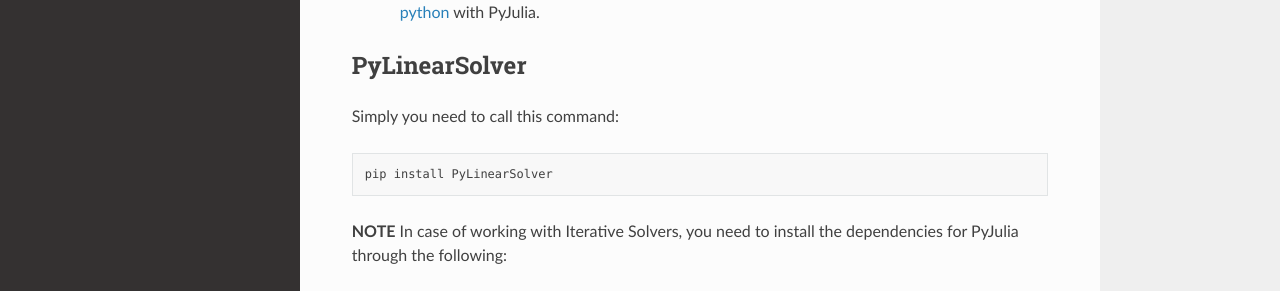
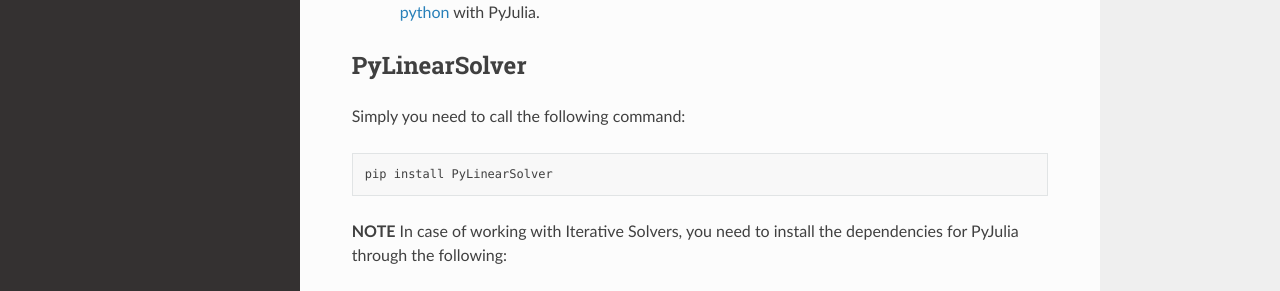
Before and after one commit to AhmedMagdyHendawy/PyLinearSolver, a Sphinx documentation site: the page built from docs/source/Installation.rst, in a window 1280 px wide and 923 px high. Shown: the part 383-674 px from the top of the window. Built offline with Sphinx 7.4.7 and the Read the Docs theme 2.0.0, drawn with Linux system fonts in a browser that asks for light colours.

Commit message:
add PyJulia fix

```diff
--- a/docs/source/Installation.rst
+++ b/docs/source/Installation.rst
@@ -15,7 +15,7 @@
 PyLinearSolver
 --------------
 
-Simply you need to call this command::
+Simply you need to call the following command::
 
     pip install PyLinearSolver
 
```
